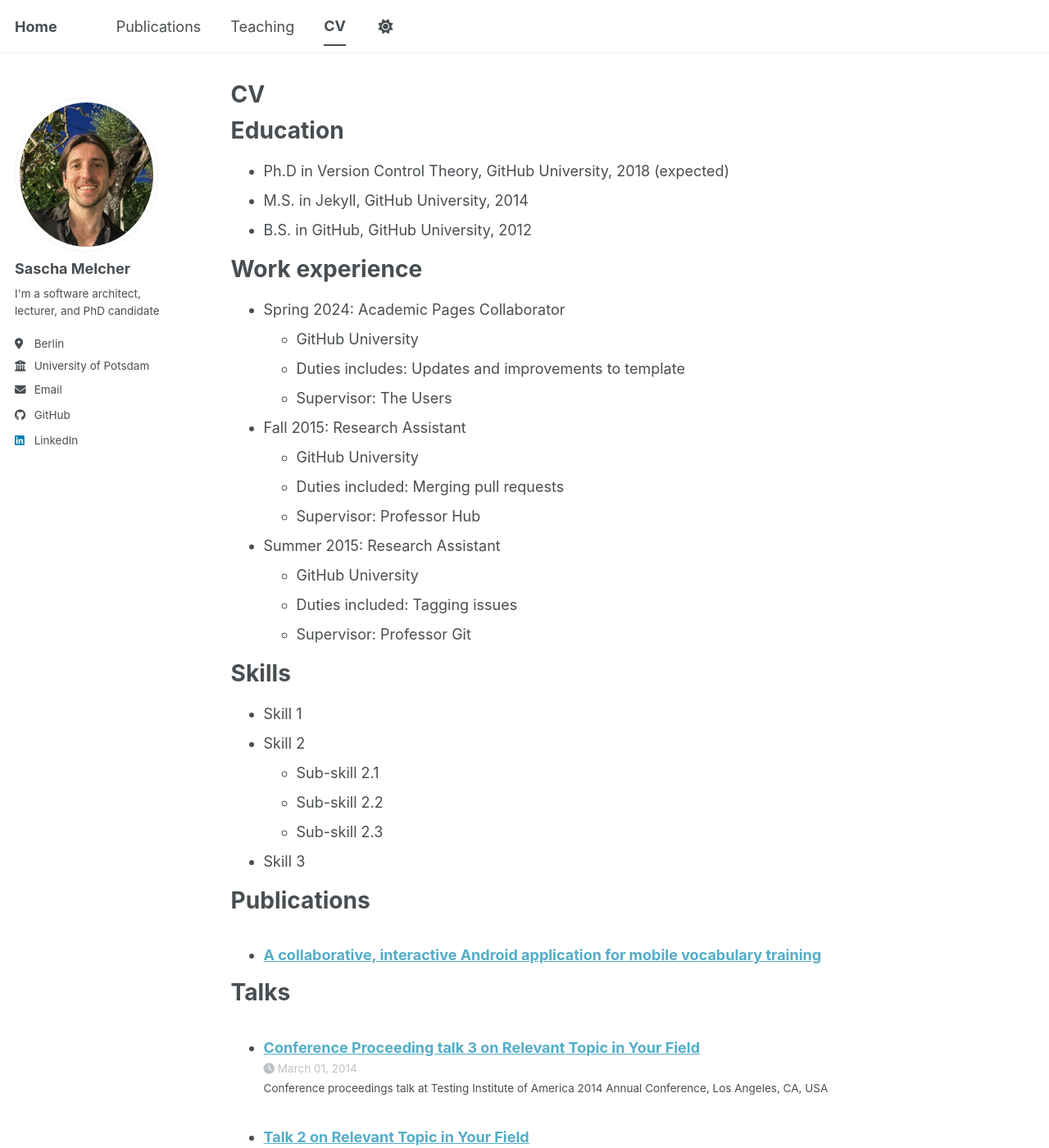
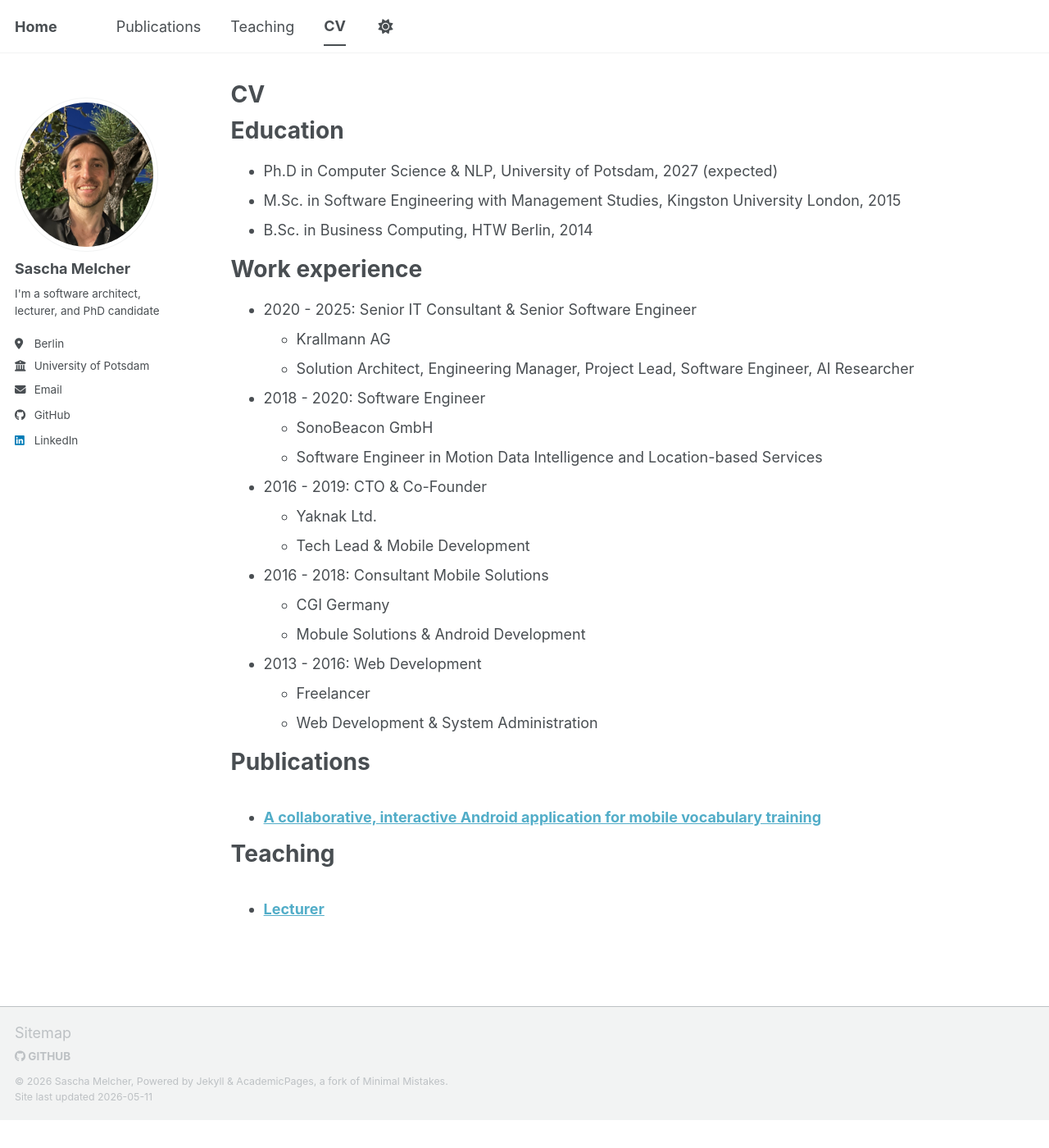
Before and after one commit to sashamelcher/sashamelcher.github.io, a Jekyll site: the page built from _pages/cv.md, in a window 1280 px wide and 1400 px high. Shown: the whole window at 82% size. Built offline with Jekyll 4.4.1, drawn with Linux system fonts in a browser that asks for light colours; a script bundle is joined from its source files by our own code; library files that are not in the unit come from our copies; some of the changed text lies outside the part shown.

Commit message:
Update cv.md

```diff
--- a/_pages/cv.md
+++ b/_pages/cv.md
@@ -11,35 +11,31 @@ redirect_from:
 
 Education
 ======
-* Ph.D in Version Control Theory, GitHub University, 2018 (expected)
-* M.S. in Jekyll, GitHub University, 2014
-* B.S. in GitHub, GitHub University, 2012
+* Ph.D in Computer Science & NLP, University of Potsdam, 2027 (expected)
+* M.Sc. in Software Engineering with Management Studies, Kingston University London, 2015
+* B.Sc. in Business Computing, HTW Berlin, 2014
 
 Work experience
 ======
-* Spring 2024: Academic Pages Collaborator
-  * GitHub University
-  * Duties includes: Updates and improvements to template
-  * Supervisor: The Users
+* 2020 - 2025: Senior IT Consultant & Senior Software Engineer
+  * Krallmann AG
+  * Solution Architect, Engineering Manager, Project Lead, Software Engineer, AI Researcher
 
-* Fall 2015: Research Assistant
-  * GitHub University
-  * Duties included: Merging pull requests
-  * Supervisor: Professor Hub
+* 2018 - 2020: Software Engineer
+  * SonoBeacon GmbH
+  * Software Engineer in Motion Data Intelligence and Location-based Services
 
-* Summer 2015: Research Assistant
-  * GitHub University
-  * Duties included: Tagging issues
-  * Supervisor: Professor Git
+* 2016 - 2019: CTO & Co-Founder
+  * Yaknak Ltd.
+  * Tech Lead & Mobile Development
 
-Skills
-======
-* Skill 1
-* Skill 2
-  * Sub-skill 2.1
-  * Sub-skill 2.2
-  * Sub-skill 2.3
-* Skill 3
+* 2016 - 2018: Consultant Mobile Solutions
+  * CGI Germany
+  * Mobule Solutions & Android Development
+
+* 2013 - 2016: Web Development
+  * Freelancer
+  * Web Development & System Administration
 
 Publications
 ======
@@ -47,18 +43,8 @@ Publications
     {% include archive-single-cv.html %}
   {% endfor %}</ul>
 
-Talks
-======
-  <ul>{% for post in site.talks reversed %}
-    {% include archive-single-talk-cv.html  %}
-  {% endfor %}</ul>
-
 Teaching
 ======
   <ul>{% for post in site.teaching reversed %}
     {% include archive-single-cv.html %}
   {% endfor %}</ul>
-
-Service and leadership
-======
-* Currently signed in to 43 different slack teams
```
